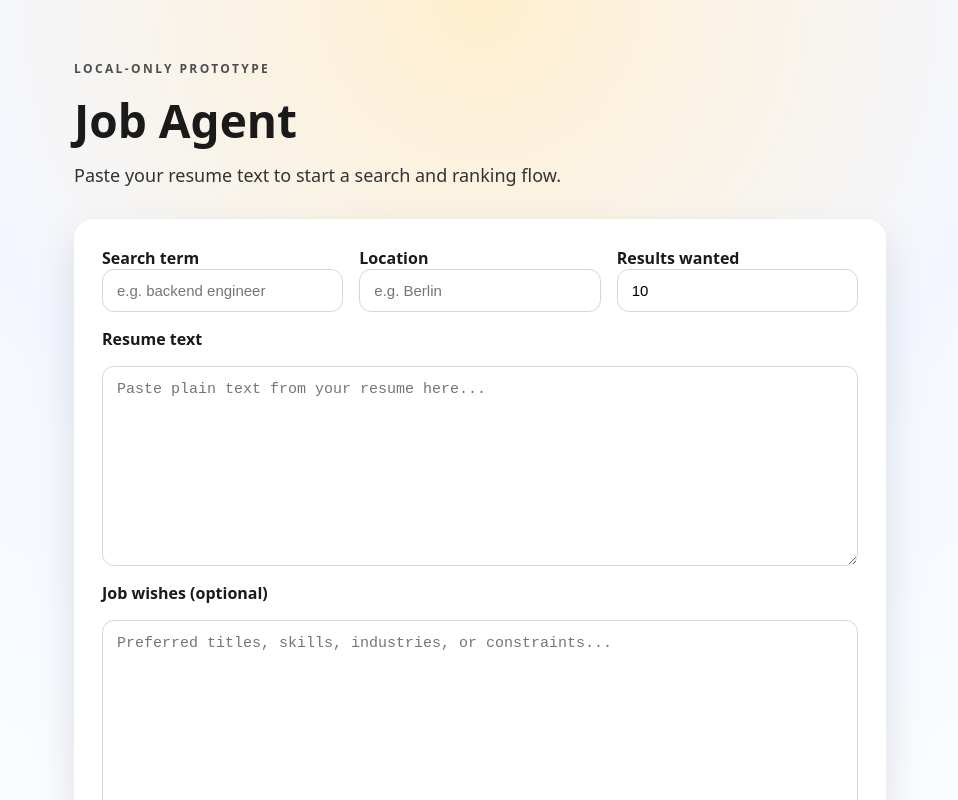
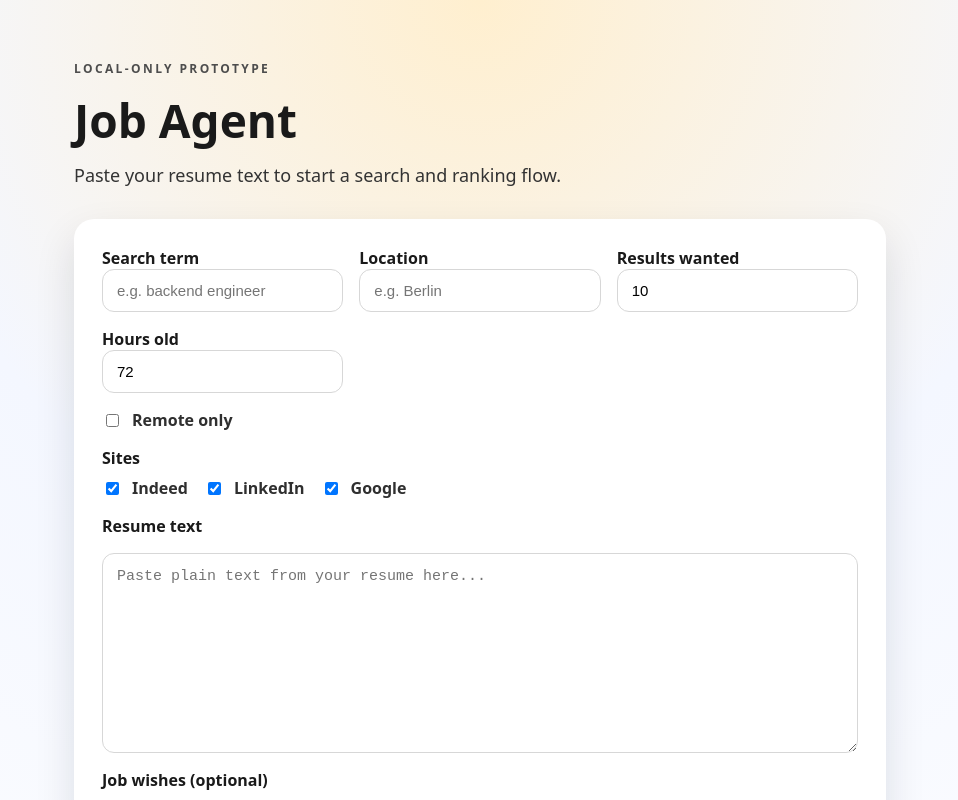
Before and after one commit to M4R14NO/job-agent, a React (Vite) app in the folder frontend/: page / in a window 1280 px wide. Shown: the top 800 px of the page, without its empty margins (160-1118 px from the left). Built offline with nearby package versions, Linux system fonts and the light colour scheme.

Commit message:
add filters

```diff
--- a/frontend/src/App.jsx
+++ b/frontend/src/App.jsx
@@ -6,9 +6,14 @@ export default function App() {
   const [searchTerm, setSearchTerm] = useState("");
   const [location, setLocation] = useState("");
   const [resultsWanted, setResultsWanted] = useState(10);
+  const [hoursOld, setHoursOld] = useState(72);
+  const [isRemote, setIsRemote] = useState(false);
+  const [sites, setSites] = useState(["indeed", "linkedin", "google"]);
   const [response, setResponse] = useState(null);
   const [error, setError] = useState("");
   const [isLoading, setIsLoading] = useState(false);
+
+  const jobs = response?.jobs ?? [];
 
   const handleSearch = async () => {
     setIsLoading(true);
@@ -24,7 +29,10 @@ export default function App() {
           wishes: wishes.trim() || null,
           search_term: searchTerm.trim() || null,
           location: location.trim() || null,
-          results_wanted: resultsWanted
+          results_wanted: resultsWanted,
+          hours_old: hoursOld,
+          is_remote: isRemote,
+          site_name: sites
         })
       });
 
@@ -92,6 +100,57 @@ export default function App() {
               }
             />
           </div>
+          <div>
+            <label htmlFor="hoursOld" className="label">
+              Hours old
+            </label>
+            <input
+              id="hoursOld"
+              type="number"
+              min={1}
+              max={720}
+              value={hoursOld}
+              onChange={(event) => setHoursOld(Number(event.target.value))}
+            />
+          </div>
+        </div>
+
+        <div className="filters">
+          <label className="checkbox">
+            <input
+              type="checkbox"
+              checked={isRemote}
+              onChange={(event) => setIsRemote(event.target.checked)}
+            />
+            Remote only
+          </label>
+          <div className="site-group">
+            <span className="label">Sites</span>
+            <div className="site-options">
+              {[
+                { id: "indeed", label: "Indeed" },
+                { id: "linkedin", label: "LinkedIn" },
+                { id: "google", label: "Google" }
+              ].map((site) => (
+                <label key={site.id} className="checkbox">
+                  <input
+                    type="checkbox"
+                    checked={sites.includes(site.id)}
+                    onChange={(event) => {
+                      if (event.target.checked) {
+                        setSites((prev) => [...prev, site.id]);
+                      } else {
+                        setSites((prev) =>
+                          prev.filter((value) => value !== site.id)
+                        );
+                      }
+                    }}
+                  />
+                  {site.label}
+                </label>
+              ))}
+            </div>
+          </div>
         </div>
 
         <label htmlFor="resume" className="label">
@@ -125,7 +184,38 @@ export default function App() {
 
         {error && <p className="error">{error}</p>}
         {response && (
-          <pre className="response">{JSON.stringify(response, null, 2)}</pre>
+          <div className="results">
+            <div className="results-header">
+              <h2>Results</h2>
+              <span>{jobs.length} jobs</span>
+            </div>
+            {jobs.length === 0 ? (
+              <p className="empty">No jobs found yet.</p>
+            ) : (
+              <ul className="job-list">
+                {jobs.map((job, index) => (
+                  <li key={`${job.job_url ?? "job"}-${index}`}>
+                    <div className="job-title">{job.title ?? "Untitled"}</div>
+                    <div className="job-meta">
+                      <span>{job.company ?? job.company_name ?? "Unknown"}</span>
+                      <span>{job.location ?? ""}</span>
+                      <span>{job.site ?? ""}</span>
+                    </div>
+                    {job.job_url && (
+                      <a
+                        className="job-link"
+                        href={job.job_url}
+                        target="_blank"
+                        rel="noreferrer"
+                      >
+                        View posting
+                      </a>
+                    )}
+                  </li>
+                ))}
+              </ul>
+            )}
+          </div>
         )}
       </section>
     </div>
--- a/frontend/src/styles.css
+++ b/frontend/src/styles.css
@@ -64,6 +64,34 @@ h1 {
   gap: 16px;
 }
 
+.filters {
+  display: grid;
+  gap: 16px;
+}
+
+.checkbox {
+  display: inline-flex;
+  align-items: center;
+  gap: 10px;
+  font-weight: 600;
+  color: #2f2f2f;
+}
+
+.checkbox input {
+  width: auto;
+}
+
+.site-group {
+  display: grid;
+  gap: 8px;
+}
+
+.site-options {
+  display: flex;
+  flex-wrap: wrap;
+  gap: 16px;
+}
+
 .label {
   font-weight: 600;
 }
@@ -116,6 +144,63 @@ input {
   overflow-x: auto;
 }
 
+.results {
+  display: grid;
+  gap: 12px;
+  margin-top: 16px;
+}
+
+.results-header {
+  display: flex;
+  justify-content: space-between;
+  align-items: center;
+}
+
+.results-header h2 {
+  margin: 0;
+  font-size: 20px;
+}
+
+.empty {
+  margin: 0;
+  color: #666666;
+}
+
+.job-list {
+  list-style: none;
+  padding: 0;
+  margin: 0;
+  display: grid;
+  gap: 12px;
+}
+
+.job-list li {
+  padding: 16px;
+  border-radius: 16px;
+  border: 1px solid #e6e6e6;
+  background: #ffffff;
+  display: grid;
+  gap: 8px;
+}
+
+.job-title {
+  font-weight: 600;
+}
+
+.job-meta {
+  display: flex;
+  flex-wrap: wrap;
+  gap: 12px;
+  font-size: 13px;
+  color: #5f5f5f;
+}
+
+.job-link {
+  color: #1a4db3;
+  font-weight: 600;
+  text-decoration: none;
+}
+
 @media (max-width: 720px) {
   h1 {
     font-size: 36px;
```
Also changed, not shown: 1 other file (tests, documents, lock files or other folders).
